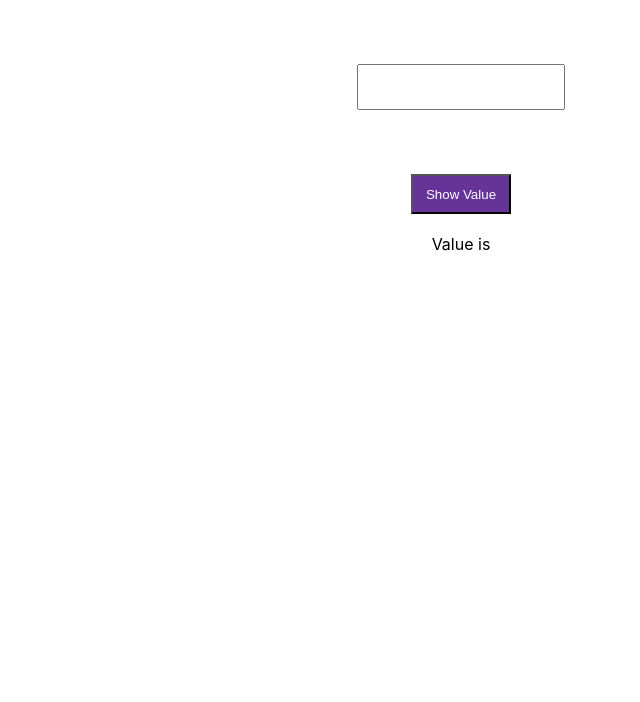
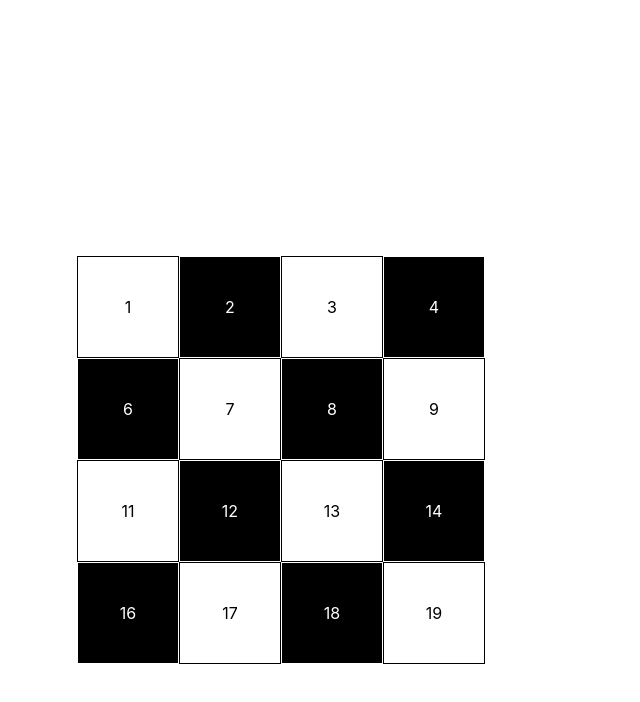
Before and after one commit to sandeepap11/react-training, a React (Create React App) app: page / in a window 1280 px wide. Shown: the top 702 px of the page, without its empty margins (179-819 px from the left). Built offline with nearby package versions, Linux system fonts and the light colour scheme.

Commit message:
functional and class components

```diff
--- a/src/App.css
+++ b/src/App.css
@@ -1,53 +1,15 @@
 .App {
-  text-align: center;
   display: flex;
-  flex-direction: column;
-  align-items: center;
-  justify-content: center;
-}
-
-.App > button {
-  height: 40px;
-  width: 100px;
-  background-color: rebeccapurple;
-  color: white;
+  width: 408px;
+  height: 408px;
+  margin: 20%;
+  flex-wrap: wrap;
 }
 
 .App div {
-  margin: 20px;
+  border: 1px solid;
+  width: 100px;
+  height: 100px;
+  display: grid;
+  place-items: center;
 }
-
-.App-logo {
-  height: 40vmin;
-  pointer-events: none;
-}
-
-@media (prefers-reduced-motion: no-preference) {
-  .App-logo {
-    animation: App-logo-spin infinite 20s linear;
-  }
-}
-
-.App-header {
-  background-color: #282c34;
-  min-height: 100vh;
-  display: flex;
-  flex-direction: column;
-  align-items: center;
-  justify-content: center;
-  font-size: calc(10px + 2vmin);
-  color: white;
-}
-
-.App-link {
-  color: #61dafb;
-}
-
-@keyframes App-logo-spin {
-  from {
-    transform: rotate(0deg);
-  }
-  to {
-    transform: rotate(360deg);
-  }
-}
--- a/src/App.js
+++ b/src/App.js
@@ -1,29 +1,23 @@
 import React from "react";
 import "./App.css";
+import AppTile from "./AppTile";
+
+// Class Components examples here
+// App-Functional.js has functional components
 
 class App extends React.Component {
-  constructor(props) {
-    super(props);
-
-    this.state = {
-      inputValue: "",
-      textValue: ""
-    };
-  }
   render() {
     return (
       <div className="App">
-        <input
-          type="text"
-          style={{ height: "40px", width: "200px", margin: "5% 20%" }}
-          onChange={event => this.setState({ textValue: event.target.value })}
-        />
-        <button
-          onClick={() => this.setState({ inputValue: this.state.textValue })}
-        >
-          Show Value
-        </button>
-        <div>Value is {this.state.inputValue}</div>
+        {[1, 2, 3, 4, 6, 7, 8, 9, 11, 12, 13, 14, 16, 17, 18, 19].map(
+          number => (
+            <AppTile
+              key={number}
+              isBlackTile={number % 2 === 0}
+              number={number}
+            />
+          )
+        )}
       </div>
     );
   }
--- /dev/null
+++ b/src/AppTile.js
@@ -0,0 +1,21 @@
+import React, { Component } from "react";
+
+class AppTile extends Component {
+  render() {
+    const { isBlackTile, number } = this.props;
+
+    return (
+      <div
+        style={
+          isBlackTile
+            ? { color: "#fff", backgroundColor: "#000" }
+            : { color: "#000", backgroundColor: "#fff" }
+        }
+      >
+        {number}
+      </div>
+    );
+  }
+}
+
+export default AppTile;
```
Also changed, not shown: src/App-Functional.js (added, +25 -0 lines), src/AppTile-Functional.js (added, +19 -0 lines), 1 other file (tests, documents, lock files or other folders).
